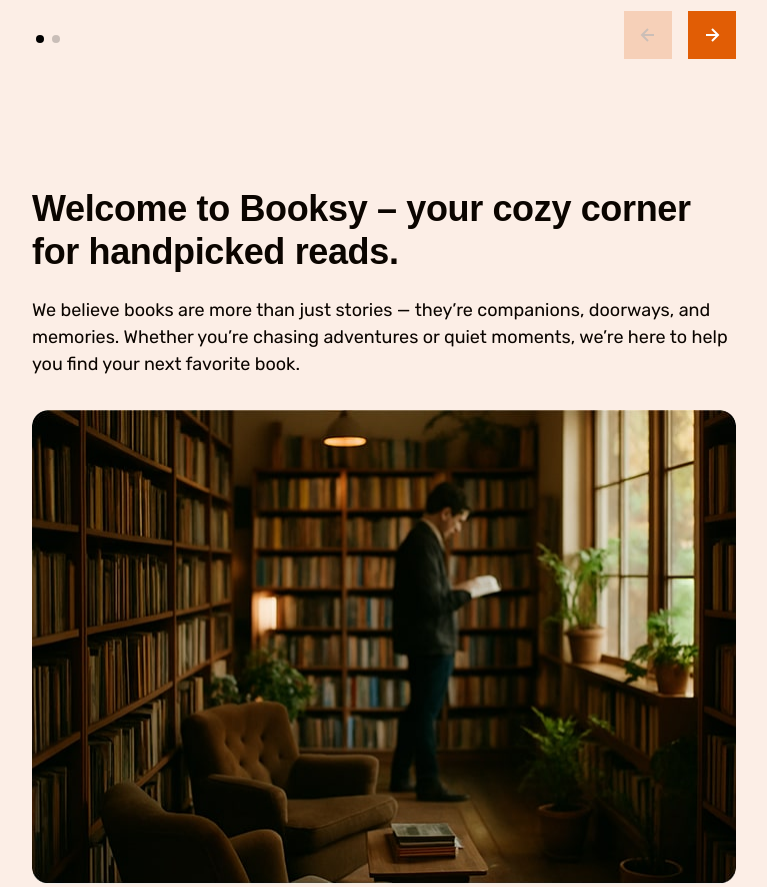
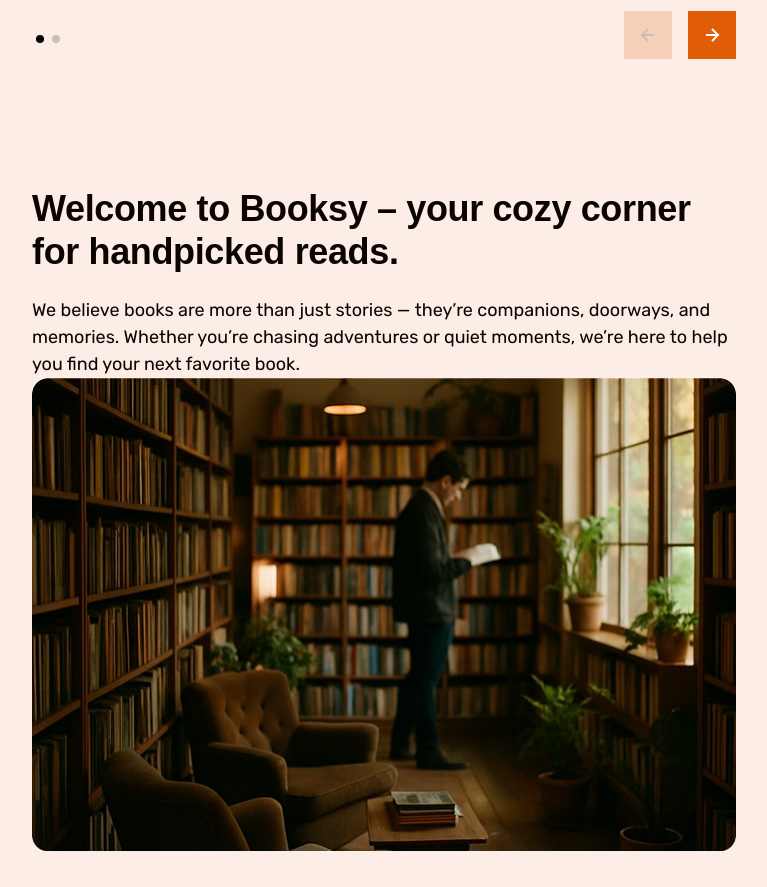
Before and after one commit to RomIvaNeirity/Booksy-Group11, a website built with Vite: page src/index.html in a window 1280 px wide. Shown: the part 2160-3047 px from the top of the page, without its empty margins (256-1023 px from the left). Built offline with nearby package versions, Linux system fonts and the light colour scheme; no server answers; files whose address does not match are found by name; what accordion-js would draw is missing.

Commit message:
fix article container

```diff
--- a/src/partials/article.html
+++ b/src/partials/article.html
@@ -1,4 +1,5 @@
-<section class="article-section container">
+<section class="article-section">
+  <div class="container">
     <div class="article-description">
       <h2 class="article-title">
         Welcome to Booksy – your cozy corner for handpicked reads.
@@ -42,4 +43,5 @@
         />
       </picture>
     </div>
+  </div>
 </section>
```
Lines whose indentation alone changed are shown as unchanged.
